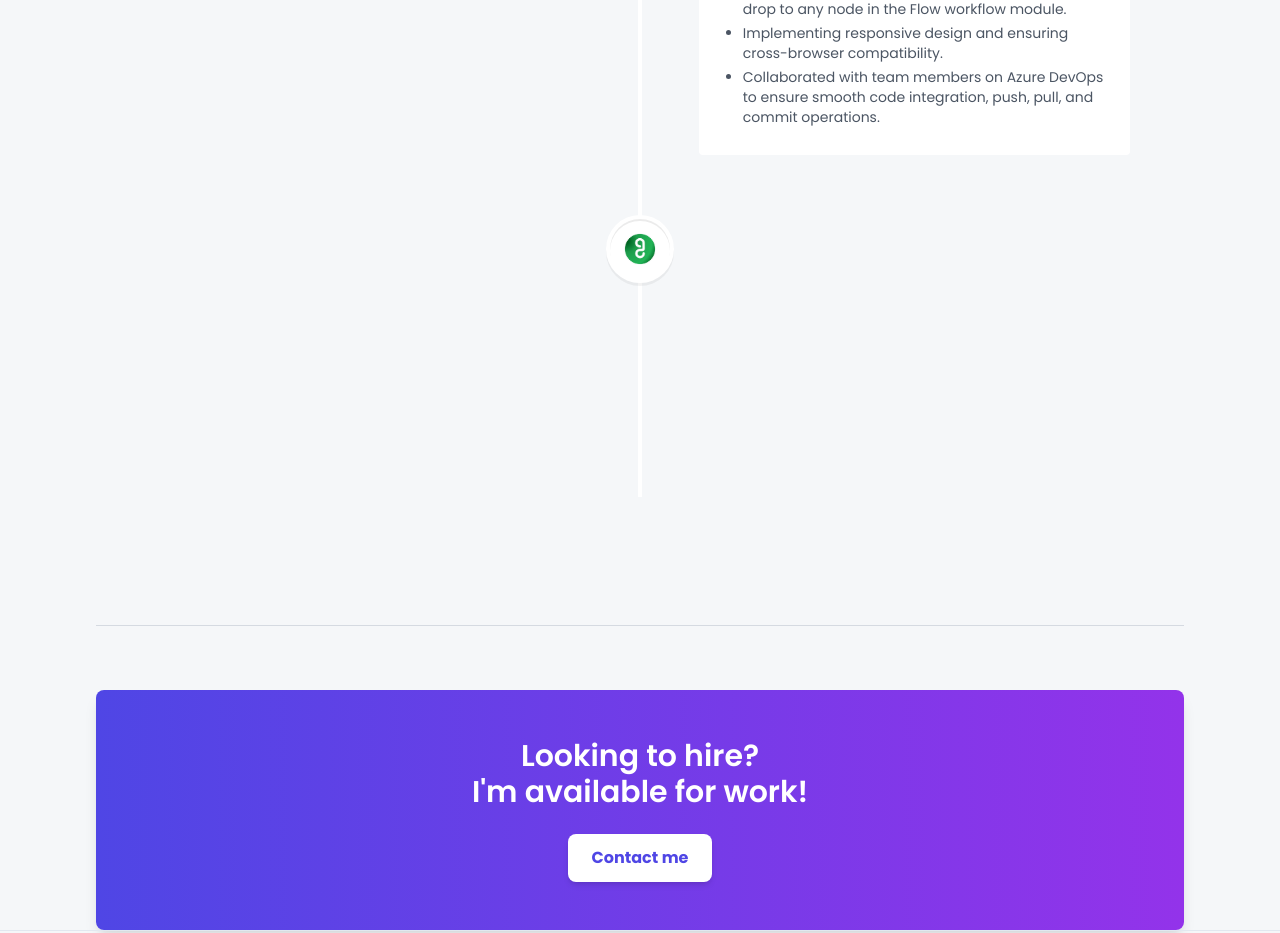
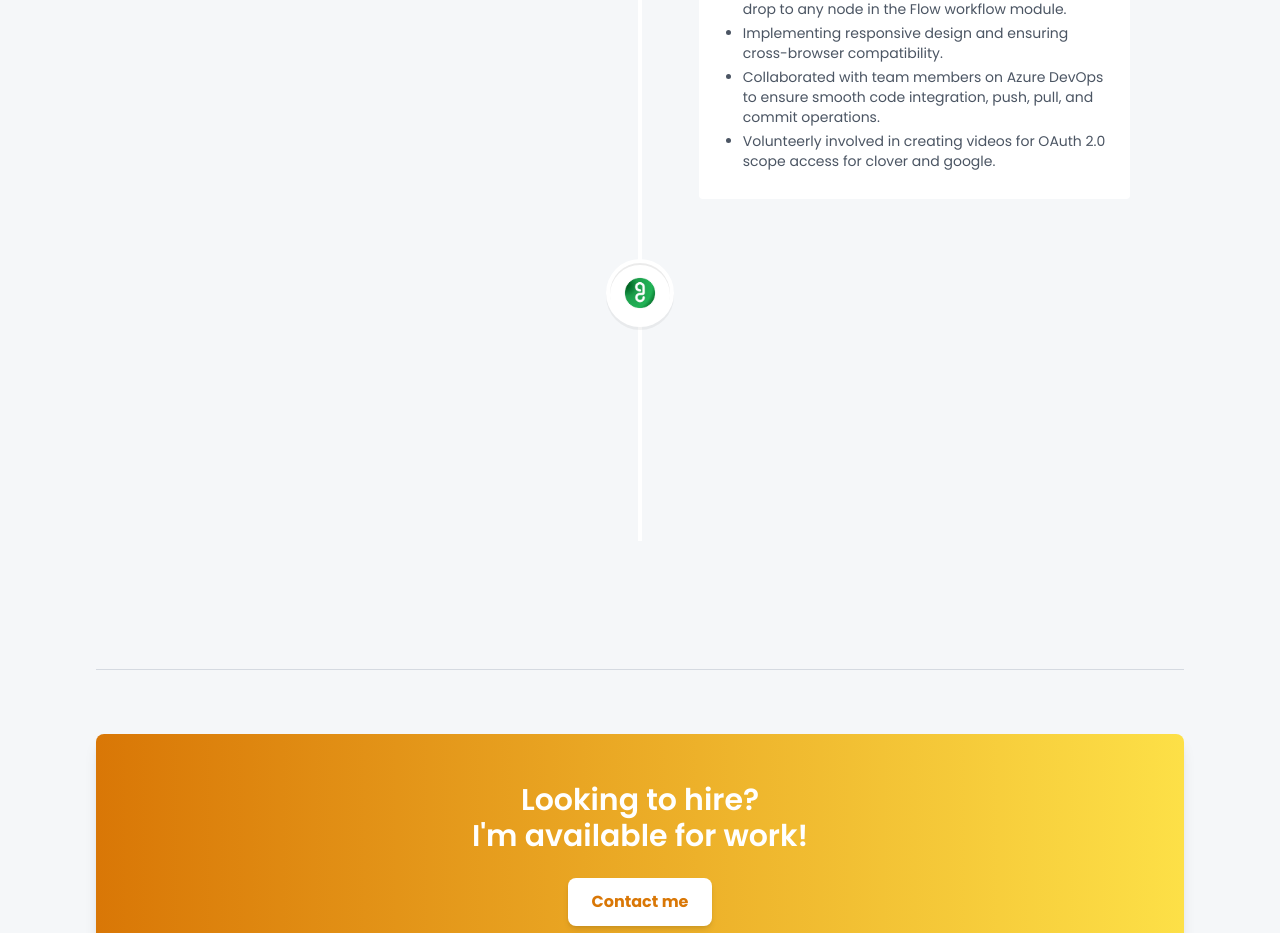
Before and after one commit to nich-nichy/3d-Portfolio, a React (Vite) app: page /about in a window 1280 px wide. Shown: the part 1780-2713 px from the top of the page. Built offline with nearby package versions, Linux system fonts and the light colour scheme; no server answers; a web font is replaced by a local one.

Commit message:
Styled about component

```diff
--- a/src/components/CTA.jsx
+++ b/src/components/CTA.jsx
@@ -2,14 +2,14 @@ import { Link } from "react-router-dom";
 
 const CTA = () => {
   return (
-    <section className="flex flex-col items-center bg-gradient-to-r from-indigo-600 to-purple-600 text-white py-12 px-4 rounded-lg shadow-lg">
+    <section className="flex flex-col items-center bg-gradient-to-r from-amber-600 to-yellow-300 text-white py-12 px-4 rounded-lg shadow-lg">
       <p className="text-2xl md:text-3xl font-semibold text-center mb-6">
         Looking to hire? <br className="sm:block hidden" />
         I'm available for work!
       </p>
       <Link
         to="/contact"
-        className="bg-white text-indigo-600 font-bold py-3 px-6 rounded-lg shadow-md hover:bg-indigo-50 transition-all duration-300"
+        className="bg-white text-amber-600 font-bold py-3 px-6 rounded-lg shadow-md hover:bg-indigo-50 transition-all duration-300"
       >
         Contact me
       </Link>
--- a/src/constants/index.js
+++ b/src/constants/index.js
@@ -138,7 +138,8 @@ export const experiences = [
             "Participated in guiding and providing constructive feedback on OAuth 2.0 and microservices to other developers in our product based project.",
             "Developed a reusable node that allows users to easily add Google Sheets functionality by drag and drop to any node in the Flow workflow module.",
             "Implementing responsive design and ensuring cross-browser compatibility.",
-            "Collaborated with team members on Azure DevOps to ensure smooth code integration, push, pull, and commit operations."
+            "Collaborated with team members on Azure DevOps to ensure smooth code integration, push, pull, and commit operations.",
+            "Volunteerly involved in creating videos for OAuth 2.0 scope access for clover and google."
         ],
     },
     {
--- a/src/pages/About.jsx
+++ b/src/pages/About.jsx
@@ -13,7 +13,7 @@ const About = () => {
     <section className="max-w-7xl mx-auto pt-24 px-6 md:px-16 lg:px-24">
       <h1 className="text-4xl md:text-5xl lg:text-6xl font-bold leading-tight text-center">
         Hello, I'm{" "}
-        <span className="font-semibold drop-shadow-md underline decoration-green-300">
+        <span className="font-semibold drop-shadow-md underline decoration-amber-300">
           Nishath
         </span>{" "}
         👋
```
